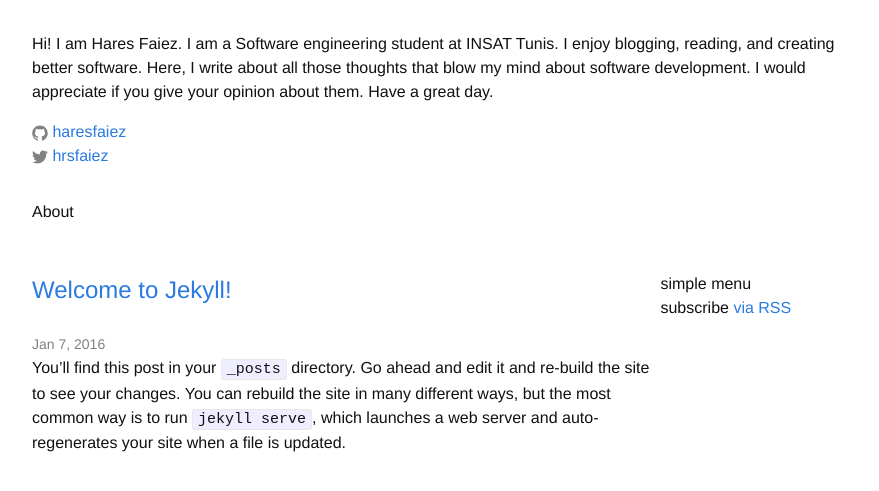
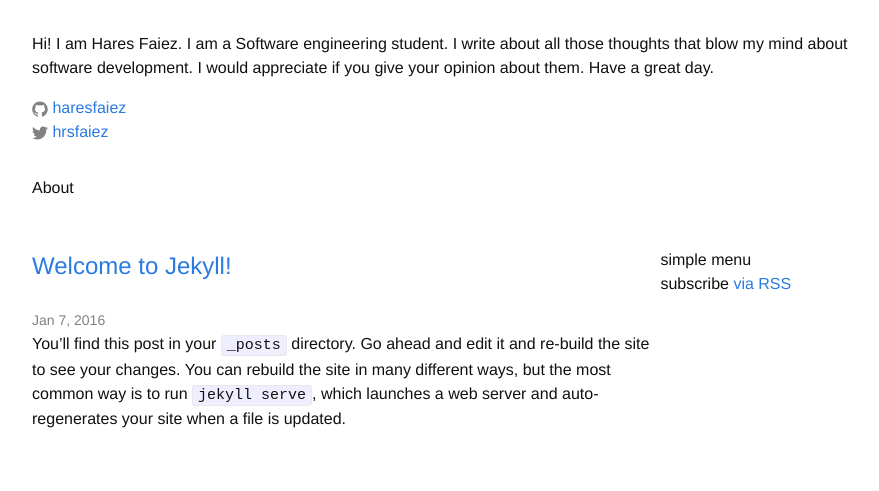
Before and after one commit to haresfaiez/haresfaiez.github.io, a Jekyll site: the page built from index.html, in a window 1280 px wide. Shown: the top 491 px of the page, without its empty margins (192-1071 px from the left). Built offline with Jekyll 4.4.1, drawn with Linux system fonts in a browser that asks for light colours.

Commit message:
Update site description

```diff
--- a/_config.yml
+++ b/_config.yml
@@ -4,9 +4,8 @@ email: hares.faiez@gmail.com
 description: >
     Hi!
     I am Hares Faiez.
-    I am a Software engineering student at INSAT Tunis.
-    I enjoy blogging, reading, and creating better software.
-    Here, I write about all those thoughts that blow my mind about software development.
+    I am a Software engineering student.
+    I write about all those thoughts that blow my mind about software development.
     I would appreciate if you give your opinion about them.
     Have a great day.
 
```
